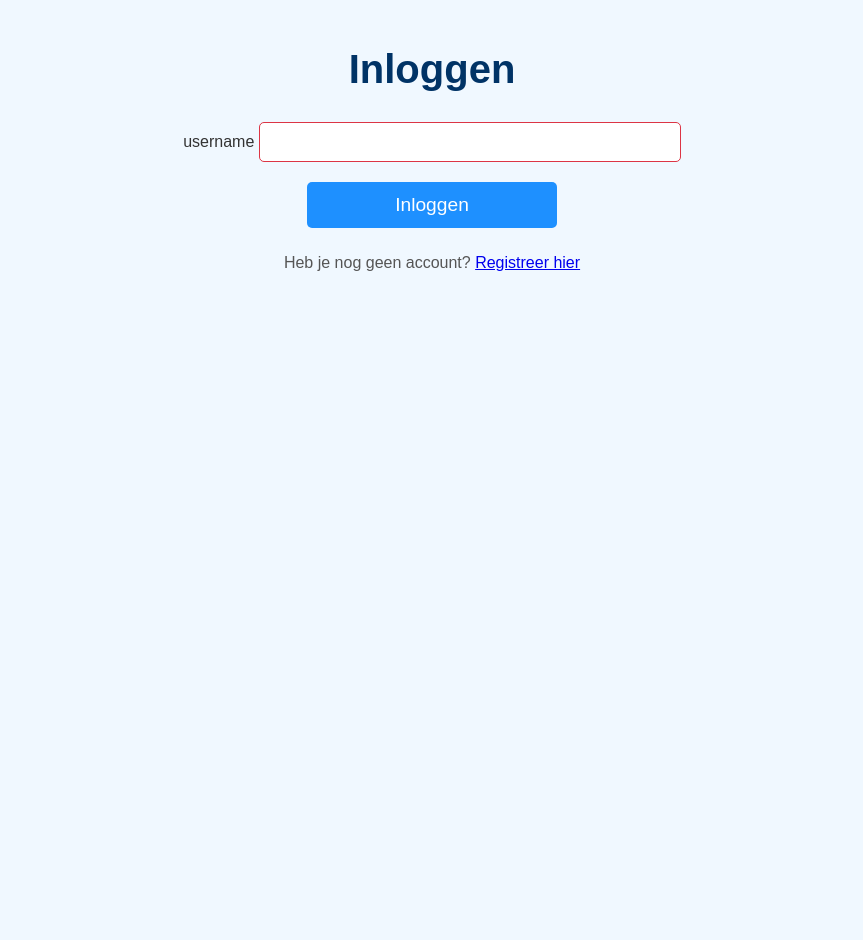
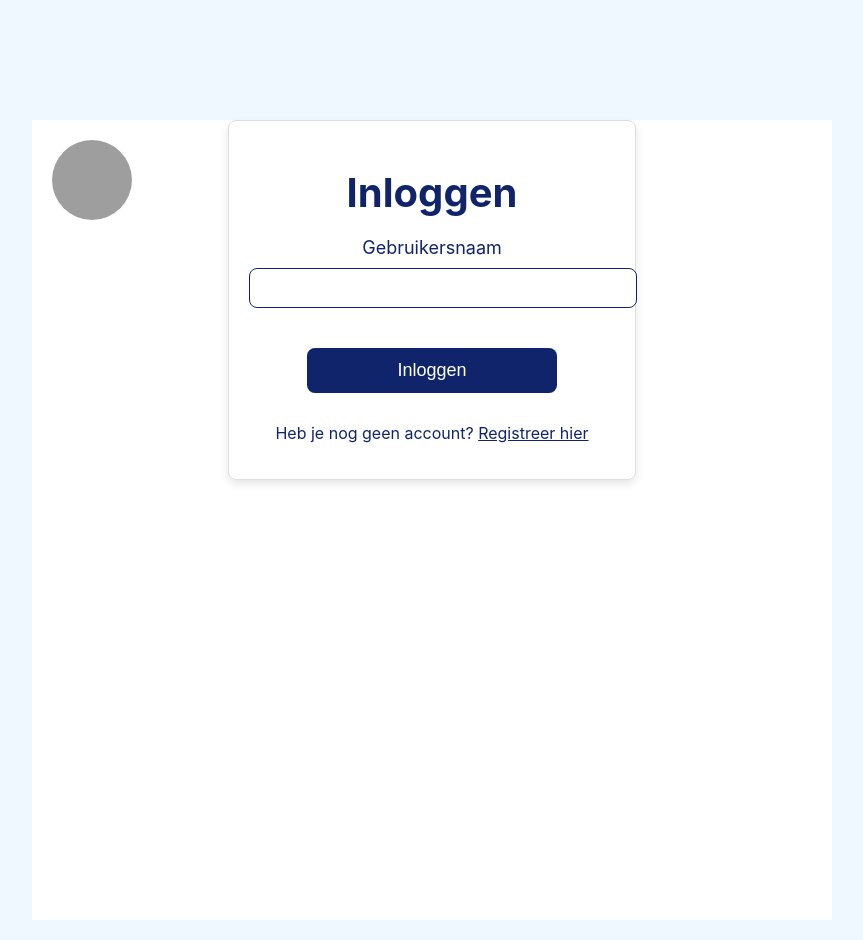
Before and after one commit to Marketplace-development/even-groups-a-d2024-group10, a Flask app: page /login in a window 1280 px wide. Shown: the whole page, without its empty margins (208-1071 px from the left). Before the commit the page ends 271 px from the top, so only its background shows below. Run offline with Flask 3, Linux system fonts and the light colour scheme; grey boxes are pictures that could not be loaded.

Commit message:
nieuwe login

```diff
--- a/app/templates/login.html
+++ b/app/templates/login.html
@@ -1,26 +1,43 @@
 {% extends 'base.html' %}
 
 {% block content %}
-    <h1>Inloggen</h1>
+    <div style="width: 100%; height: 100vh; background-color: white; font-family: Inter, sans-serif; position: relative;">
+
+        <!-- Logo linksboven -->
+        <div style="position: absolute; top: 20px; left: 20px; width: 80px; height: 80px;
+            background-image: url('{{ url_for('static', filename='logo_kluskompas.png') }}');
+            background-size: cover; background-position: center; border-radius: 50%;">
+        </div>
+
+        <!-- Login form container -->
+        <div style="width: 366px; height: auto; margin: 100px auto; padding: 20px; border: 1px solid #ddd; box-shadow: 0 4px 8px rgba(0, 0, 0, 0.1); border-radius: 8px;">
+
+            <h1 style="text-align: center; color: #10246B;">Inloggen</h1>
+
             <form method="POST">
                 {{ form.hidden_tag() }}
 
-        <div>
-            <label for="username">username</label>
-            {{ form.username(class="form-control") }}
+                <div style="margin-bottom: 20px;">
+                    <label for="username" style="font-size: 18px; color: #10246B;">Gebruikersnaam</label>
+                    {{ form.username(class="form-control", style="width: 100%; padding: 10px; border: 1px solid #10246B; border-radius: 8px; font-size: 16px;") }}
                     {% if form.username.errors %}
-                <ul class="errors">
+                        <ul class="errors" style="color: red; padding: 0; margin-top: 5px;">
                             {% for error in form.username.errors %}
-                        <li class="text-danger">{{ error }}</li>
+                                <li>{{ error }}</li>
                             {% endfor %}
                         </ul>
                     {% endif %}
                 </div>
 
-        <div>
-            <button type="submit" class="btn btn-primary">Inloggen</button>
+                <div style="margin-bottom: 20px;">
+                    <button type="submit" class="btn btn-primary" style="width: 100%; padding: 12px; background-color: #10246B; color: white; font-size: 18px; border: none; border-radius: 8px; cursor: pointer;">
+                        Inloggen
+                    </button>
                 </div>
             </form>
 
-    <p>Heb je nog geen account? <a href="{{ url_for('main.register') }}">Registreer hier</a></p>
+            <p style="text-align: center; color: #10246B; font-size: 16px;">Heb je nog geen account? <a href="{{ url_for('main.register') }}" style="color: #10246B; text-decoration: underline;">Registreer hier</a></p>
+        </div>
+    </div>
 {% endblock %}
+Schrijven naar Simon Dejonckheere
```
Lines whose indentation alone changed are shown as unchanged.
